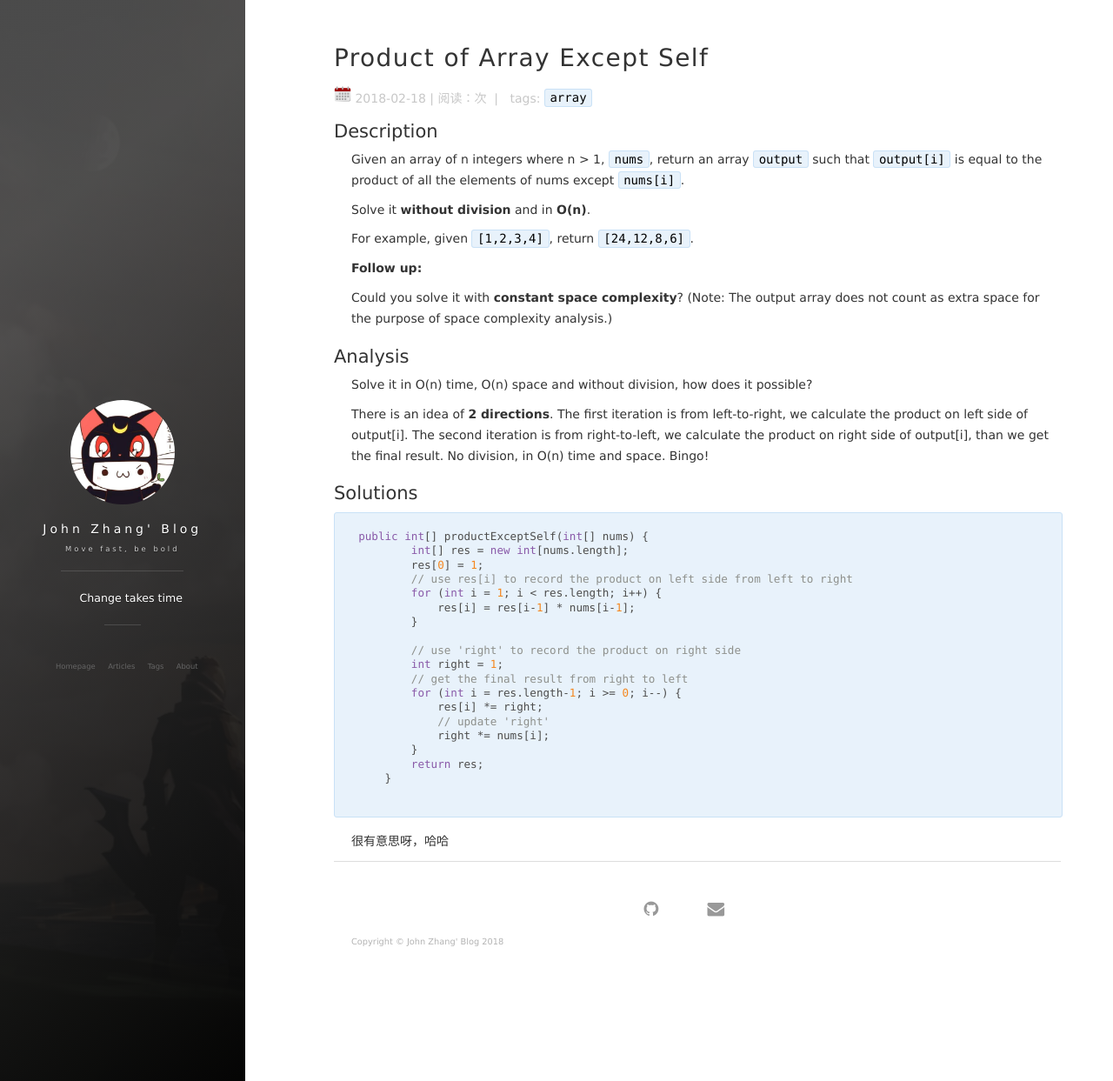
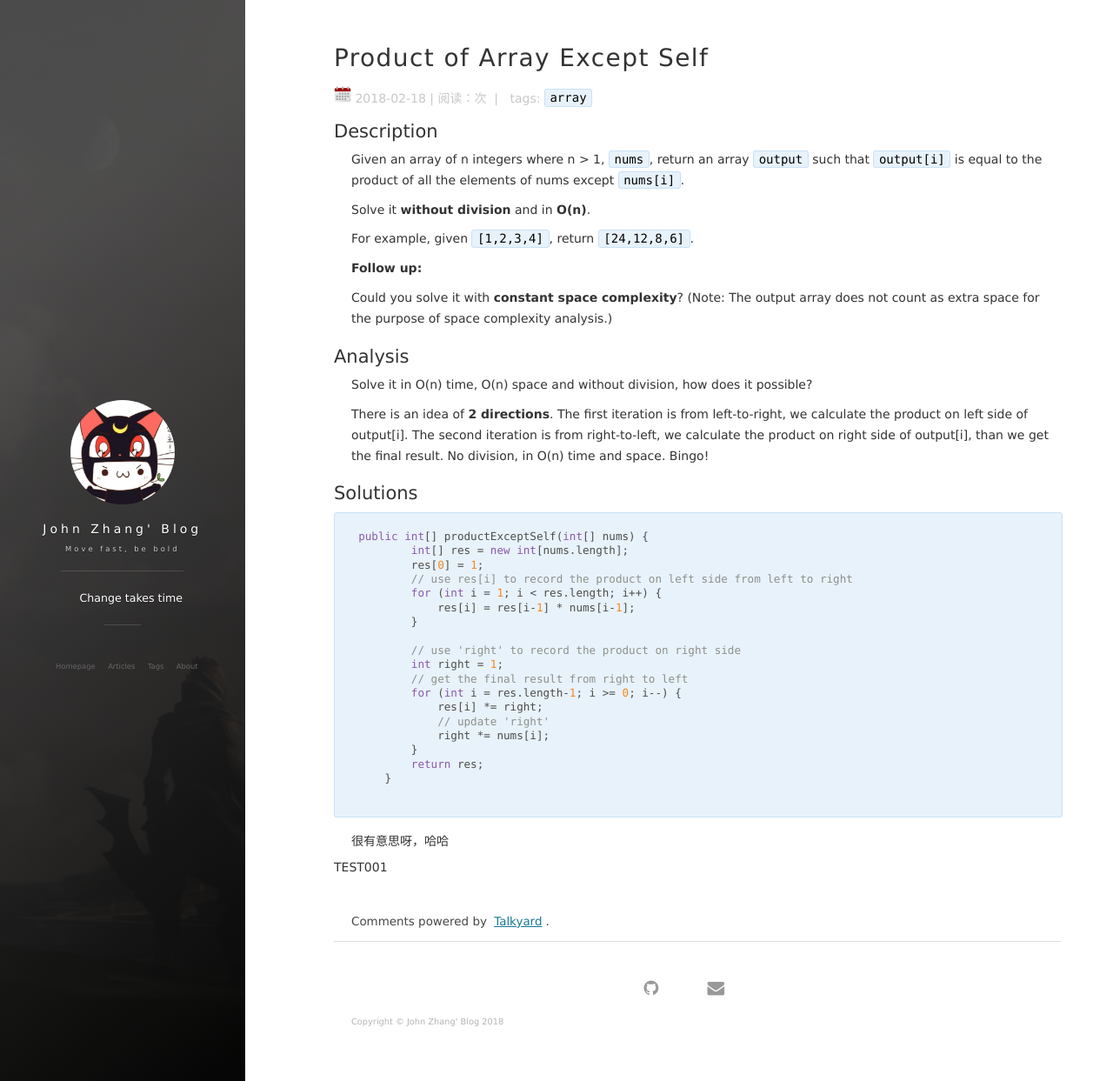
Before and after one commit to johnbryant/blog, a Jekyll site: the page built from _posts/2018-02-18-product_of_array_except_self.md, in a window 1280 px wide and 1243 px high. Shown: the whole window at 87% size. Built offline with Jekyll 4.4.1, drawn with Linux system fonts in a browser that asks for light colours; nearby versions of some CDN libraries; comment, search, counter and statistics services are not loaded.

Commit message:
add commments function

```diff
--- a/_config.yml
+++ b/_config.yml
@@ -10,9 +10,7 @@
 baseurl: /blog
 
 # Comment
-#comment:
-    #disqus: leopard
-    # uyan: 2143225  # 有言id,登录有言官网申请
+talkyard_server_url: https://comments-for-johnbryant-github-io
 
 # Social
 social:
--- /dev/null
+++ b/_includes/talkyard-comments.html
@@ -0,0 +1,17 @@
+TEST001
+{% if site.talkyard_server_url %}
+{% capture script_url %}{%
+  if site.talkyard_script_url %}{{ site.talkyard_script_url }}{%
+  else %}{{ 'https://cdn.talkyard.net/-/talkyard-comments.min.js' }}{%
+  endif %}{%
+endcapture %}
+
+<script>talkyardServerUrl='{{ site.talkyard_server_url }}';</script>
+<script async defer src="{{ script_url }}"></script>
+
+<div class="talkyard-comments" data-discussion-id="{{ page.discussion_id }}" style="margin-top: 45px;">
+<noscript>Please enable Javascript to view comments.</noscript>
+<p style="margin-top: 25px; opacity: 0.9; font-size: 96%">Comments powered by
+<a href="https://www.talkyard.io">Talkyard</a>.</p>
+</div>
+{% endif %}
--- a/_layouts/post.html
+++ b/_layouts/post.html
@@ -26,5 +26,4 @@
   </section>
 </article>
 
-<!-- {% include new-old.html %}
-{% include comments.html %} -->
+{% include talkyard-comments.html %}
```
Also changed, not shown: _posts/2018-12-04-technical_report.md (added).
